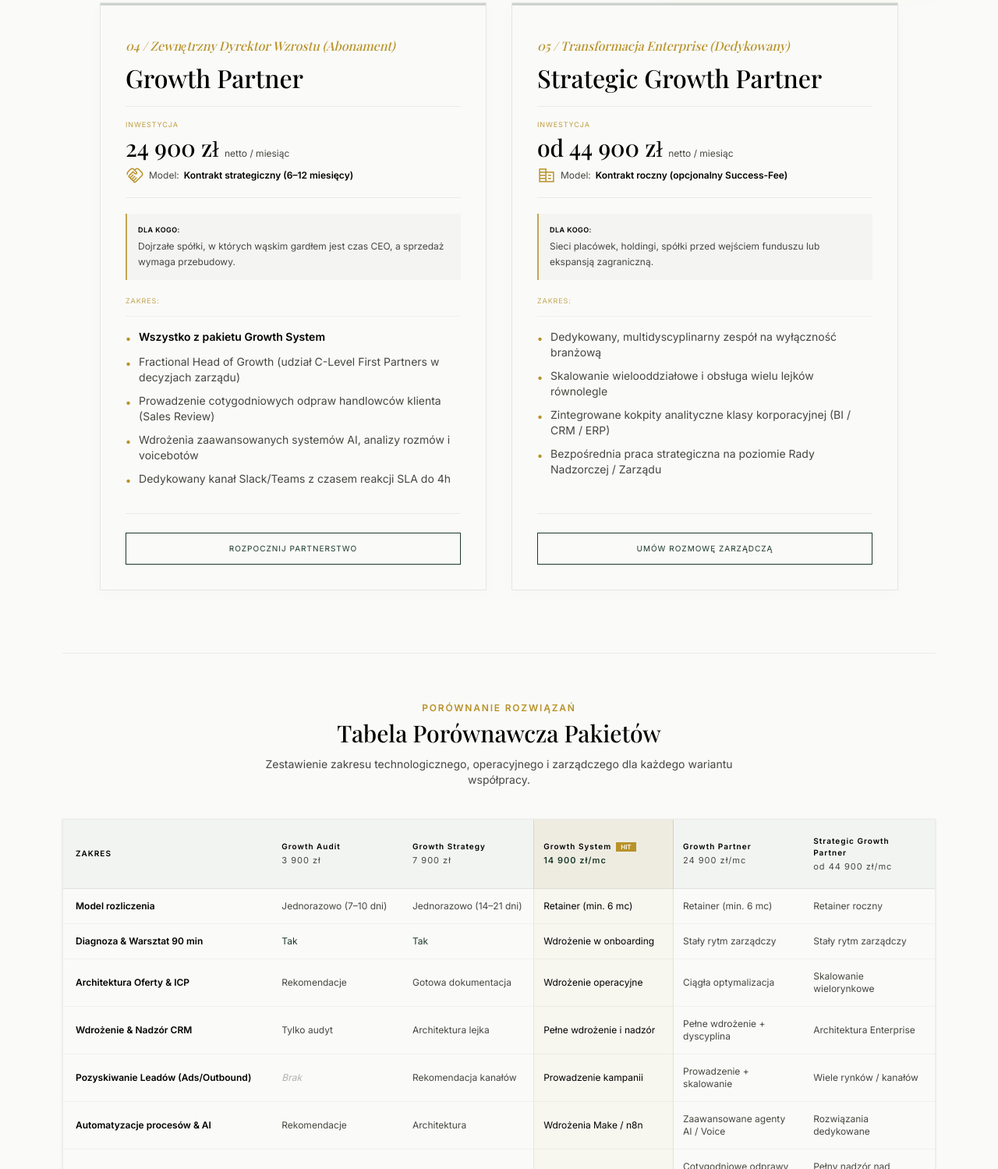
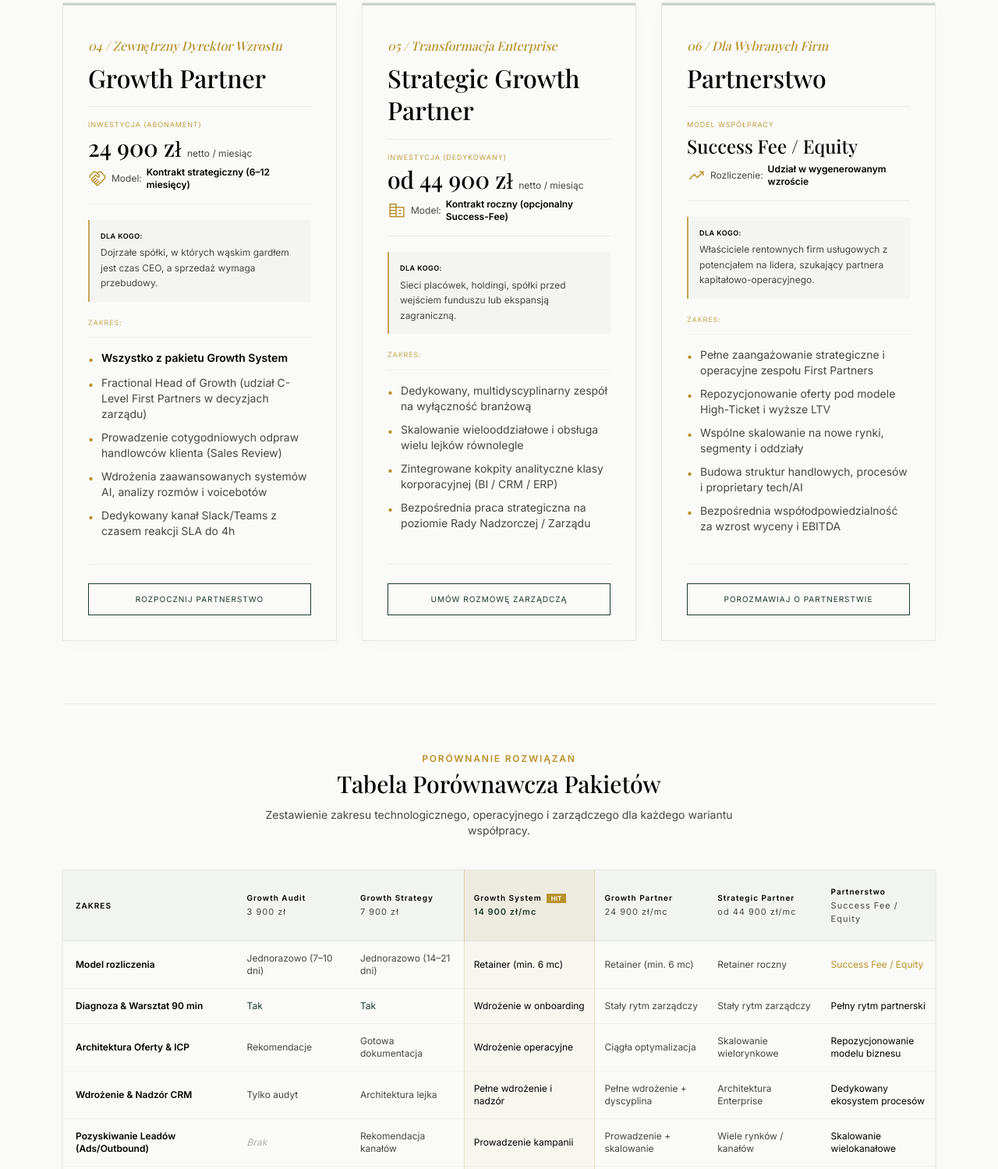
Before and after one commit to j4ck0b/martin-growth, a website: page index.html in a window 1280 px wide. Shown: the part 4206-5705 px from the top of the page at 78% size. Drawn offline with nearby package versions, Linux system fonts and the light colour scheme.

Commit message:
Dodanie pakietu Partnerstwo (Success Fee / Equity) do cennika i tabeli porównawczej

```diff
--- a/index.html
+++ b/index.html
@@ -144,6 +144,15 @@
             },
             "price": "44900",
             "priceCurrency": "PLN"
+          },
+          {
+            "@type": "Offer",
+            "itemOffered": {
+              "@type": "Service",
+              "name": "Partnerstwo",
+              "description": "Długoterminowe partnerstwo operacyjno-kapitałowe w modelu Success Fee, Revenue Share lub Equity dla wyselekcjonowanych firm o wysokim potencjale marżowości.",
+              "url": "https://www.firstpartners.pl/partnerstwo"
+            }
           }
         ]
       }
@@ -804,19 +813,19 @@ UMÓW ROZMOWĘ
     </div>
   </div>
 
-  <!-- Row 2: 2 Advanced Partnership Models (Growth Partner, Strategic Growth Partner) -->
-  <div class="grid grid-cols-1 md:grid-cols-2 gap-gutter items-stretch max-w-5xl mx-auto mb-16">
+  <!-- Row 2: 3 Advanced Partnership Models (Growth Partner, Strategic Growth Partner, Partnerstwo) -->
+  <div class="grid grid-cols-1 md:grid-cols-2 lg:grid-cols-3 gap-gutter items-stretch mb-16">
     <!-- Card 4: Growth Partner -->
     <div class="border-[0.5px] border-outline-variant/40 rounded-none flex flex-col justify-between hover:bg-brand-forest/[0.02] hover:border-brand-gold/80 transition-all duration-300 group bg-brand-warm-white shadow-[0_4px_20px_rgba(28,58,42,0.02)] hover:shadow-[0_8px_30px_rgba(28,58,42,0.06)] overflow-hidden">
       <!-- Top decorative accent line -->
       <div class="h-[3px] w-full bg-brand-forest/20 group-hover:bg-brand-gold transition-colors duration-300"></div>
       <div class="p-8 pt-10 flex-1 flex flex-col justify-between">
         <div>
-          <span class="font-serif italic text-brand-gold text-base block mb-2 transition-colors">04 / Zewnętrzny Dyrektor Wzrostu (Abonament)</span>
+          <span class="font-serif italic text-brand-gold text-base block mb-2 transition-colors">04 / Zewnętrzny Dyrektor Wzrostu</span>
           <h3 class="font-headline-md text-headline-md text-primary mb-4">Growth Partner</h3>
 
           <div class="border-y-[0.5px] border-outline-variant/30 py-4 my-4">
-            <span class="font-label-caps text-[9px] tracking-widest text-brand-gold/90 block mb-1">INWESTYCJA</span>
+            <span class="font-label-caps text-[9px] tracking-widest text-brand-gold/90 block mb-1">INWESTYCJA (ABONAMENT)</span>
             <p class="font-headline-md text-2xl lg:text-3xl text-primary font-medium">24 900 zł <span class="text-xs font-body-md text-on-surface-variant font-normal">netto / miesiąc</span></p>
             <p class="text-xs text-on-surface-variant mt-1.5 flex items-center gap-1.5 font-body-md">
               <span class="material-symbols-outlined text-sm text-brand-gold">handshake</span>
@@ -866,11 +875,11 @@ UMÓW ROZMOWĘ
       <div class="h-[3px] w-full bg-brand-forest/20 group-hover:bg-brand-gold transition-colors duration-300"></div>
       <div class="p-8 pt-10 flex-1 flex flex-col justify-between">
         <div>
-          <span class="font-serif italic text-brand-gold text-base block mb-2 transition-colors">05 / Transformacja Enterprise (Dedykowany)</span>
+          <span class="font-serif italic text-brand-gold text-base block mb-2 transition-colors">05 / Transformacja Enterprise</span>
           <h3 class="font-headline-md text-headline-md text-primary mb-4">Strategic Growth Partner</h3>
 
           <div class="border-y-[0.5px] border-outline-variant/30 py-4 my-4">
-            <span class="font-label-caps text-[9px] tracking-widest text-brand-gold/90 block mb-1">INWESTYCJA</span>
+            <span class="font-label-caps text-[9px] tracking-widest text-brand-gold/90 block mb-1">INWESTYCJA (DEDYKOWANY)</span>
             <p class="font-headline-md text-2xl lg:text-3xl text-primary font-medium">od 44 900 zł <span class="text-xs font-body-md text-on-surface-variant font-normal">netto / miesiąc</span></p>
             <p class="text-xs text-on-surface-variant mt-1.5 flex items-center gap-1.5 font-body-md">
               <span class="material-symbols-outlined text-sm text-brand-gold">corporate_fare</span>
@@ -909,6 +918,60 @@ UMÓW ROZMOWĘ
         </div>
       </div>
     </div>
+
+    <!-- Card 6: Partnerstwo Operacyjno-Kapitałowe -->
+    <div class="border-[0.5px] border-outline-variant/40 rounded-none flex flex-col justify-between hover:bg-brand-forest/[0.02] hover:border-brand-gold/80 transition-all duration-300 group bg-brand-warm-white shadow-[0_4px_20px_rgba(28,58,42,0.02)] hover:shadow-[0_8px_30px_rgba(28,58,42,0.06)] overflow-hidden">
+      <!-- Top decorative accent line -->
+      <div class="h-[3px] w-full bg-brand-forest/20 group-hover:bg-brand-gold transition-colors duration-300"></div>
+      <div class="p-8 pt-10 flex-1 flex flex-col justify-between">
+        <div>
+          <span class="font-serif italic text-brand-gold text-base block mb-2 transition-colors">06 / Dla Wybranych Firm</span>
+          <h3 class="font-headline-md text-headline-md text-primary mb-4">Partnerstwo</h3>
+
+          <div class="border-y-[0.5px] border-outline-variant/30 py-4 my-4">
+            <span class="font-label-caps text-[9px] tracking-widest text-brand-gold/90 block mb-1">MODEL WSPÓŁPRACY</span>
+            <p class="font-headline-md text-xl lg:text-2xl text-primary font-medium">Success Fee / Equity</p>
+            <p class="text-xs text-on-surface-variant mt-1.5 flex items-center gap-1.5 font-body-md">
+              <span class="material-symbols-outlined text-sm text-brand-gold">trending_up</span>
+              Rozliczenie: <strong class="font-semibold text-primary">Udział w wygenerowanym wzroście</strong>
+            </p>
+          </div>
+
+          <!-- Dla kogo -->
+          <div class="bg-brand-forest/[0.025] border-l-2 border-brand-gold/80 p-3.5 my-5 text-xs text-on-surface-variant leading-relaxed font-body-md">
+            <span class="font-label-caps text-[9px] tracking-wider text-primary font-semibold block mb-1">DLA KOGO:</span>
+            Właściciele rentownych firm usługowych z potencjałem na lidera, szukający partnera kapitałowo-operacyjnego.
+          </div>
+
+          <span class="font-label-caps text-[9px] tracking-widest text-brand-gold/80 block mb-3 uppercase">ZAKRES:</span>
+          <ul class="space-y-2.5 mb-8 border-t-[0.5px] border-outline-variant/20 pt-4 text-xs md:text-sm text-on-surface-variant font-body-md">
+            <li class="flex items-start gap-2.5">
+              <span class="text-brand-gold select-none font-bold mt-0.5">•</span>
+              <span>Pełne zaangażowanie strategiczne i operacyjne zespołu First Partners</span>
+            </li>
+            <li class="flex items-start gap-2.5">
+              <span class="text-brand-gold select-none font-bold mt-0.5">•</span>
+              <span>Repozycjonowanie oferty pod modele High-Ticket i wyższe LTV</span>
+            </li>
+            <li class="flex items-start gap-2.5">
+              <span class="text-brand-gold select-none font-bold mt-0.5">•</span>
+              <span>Wspólne skalowanie na nowe rynki, segmenty i oddziały</span>
+            </li>
+            <li class="flex items-start gap-2.5">
+              <span class="text-brand-gold select-none font-bold mt-0.5">•</span>
+              <span>Budowa struktur handlowych, procesów i proprietary tech/AI</span>
+            </li>
+            <li class="flex items-start gap-2.5">
+              <span class="text-brand-gold select-none font-bold mt-0.5">•</span>
+              <span>Bezpośrednia współodpowiedzialność za wzrost wyceny i EBITDA</span>
+            </li>
+          </ul>
+        </div>
+        <div class="border-t-[0.5px] border-outline-variant/30 pt-6 mt-auto">
+          <a href="/partnerstwo" class="border-[0.5px] border-brand-forest hover:bg-brand-forest hover:text-[#FAFAF8] text-brand-forest text-center py-3 px-4 font-label-caps text-[10px] tracking-widest transition-all duration-300 block">POROZMAWIAJ O PARTNERSTWIE</a>
+        </div>
+      </div>
+    </div>
   </div>
 
   <!-- Tabela Porównawcza (Feature Comparison Table) -->
@@ -926,32 +989,36 @@ UMÓW ROZMOWĘ
     </div>
 
     <div class="overflow-x-auto border border-outline-variant/30 bg-brand-warm-white shadow-sm">
-      <table class="w-full text-left border-collapse min-w-[920px]">
+      <table class="w-full text-left border-collapse min-w-[1050px]">
         <thead>
           <tr class="border-b border-outline-variant/40 bg-brand-forest/[0.03]">
-            <th class="py-5 px-4 font-label-caps text-[10px] tracking-widest text-primary w-[24%]">ZAKRES</th>
-            <th class="py-5 px-3 font-label-caps text-[10px] tracking-widest text-primary w-[15%]">
+            <th class="py-5 px-4 font-label-caps text-[10px] tracking-widest text-primary w-[20%]">ZAKRES</th>
+            <th class="py-5 px-3 font-label-caps text-[10px] tracking-widest text-primary w-[13%]">
               <span class="block text-primary font-bold">Growth Audit</span>
               <span class="font-normal text-[11px] text-on-surface-variant normal-case block mt-0.5">3 900 zł</span>
             </th>
-            <th class="py-5 px-3 font-label-caps text-[10px] tracking-widest text-primary w-[15%]">
+            <th class="py-5 px-3 font-label-caps text-[10px] tracking-widest text-primary w-[13%]">
               <span class="block text-primary font-bold">Growth Strategy</span>
               <span class="font-normal text-[11px] text-on-surface-variant normal-case block mt-0.5">7 900 zł</span>
             </th>
-            <th class="py-5 px-3 font-label-caps text-[10px] tracking-widest text-primary w-[16%] bg-brand-gold/[0.08] border-x border-brand-gold/30">
+            <th class="py-5 px-3 font-label-caps text-[10px] tracking-widest text-primary w-[15%] bg-brand-gold/[0.08] border-x border-brand-gold/30">
               <div class="flex items-center gap-1.5">
                 <span class="text-primary font-bold">Growth System</span>
                 <span class="bg-brand-gold text-white text-[8px] px-1.5 py-0.2 tracking-normal uppercase font-semibold">HIT</span>
               </div>
               <span class="font-bold text-[11px] text-brand-forest normal-case block mt-0.5">14 900 zł/mc</span>
             </th>
-            <th class="py-5 px-3 font-label-caps text-[10px] tracking-widest text-primary w-[15%]">
+            <th class="py-5 px-3 font-label-caps text-[10px] tracking-widest text-primary w-[13%]">
               <span class="block text-primary font-bold">Growth Partner</span>
               <span class="font-normal text-[11px] text-on-surface-variant normal-case block mt-0.5">24 900 zł/mc</span>
             </th>
-            <th class="py-5 px-3 font-label-caps text-[10px] tracking-widest text-primary w-[15%]">
-              <span class="block text-primary font-bold">Strategic Growth Partner</span>
+            <th class="py-5 px-3 font-label-caps text-[10px] tracking-widest text-primary w-[13%]">
+              <span class="block text-primary font-bold">Strategic Partner</span>
               <span class="font-normal text-[11px] text-on-surface-variant normal-case block mt-0.5">od 44 900 zł/mc</span>
+            </th>
+            <th class="py-5 px-3 font-label-caps text-[10px] tracking-widest text-primary w-[13%]">
+              <span class="block text-primary font-bold">Partnerstwo</span>
+              <span class="font-normal text-[11px] text-on-surface-variant normal-case block mt-0.5">Success Fee / Equity</span>
             </th>
           </tr>
         </thead>
@@ -964,6 +1031,7 @@ UMÓW ROZMOWĘ
             <td class="py-3.5 px-3 font-medium text-primary bg-brand-gold/[0.04] border-x border-brand-gold/20">Retainer (min. 6 mc)</td>
             <td class="py-3.5 px-3">Retainer (min. 6 mc)</td>
             <td class="py-3.5 px-3">Retainer roczny</td>
+            <td class="py-3.5 px-3 font-medium text-brand-gold">Success Fee / Equity</td>
           </tr>
           <!-- 2. Diagnoza & Warsztat 90 min -->
           <tr class="hover:bg-brand-forest/[0.015] transition-colors">
@@ -973,6 +1041,7 @@ UMÓW ROZMOWĘ
             <td class="py-3.5 px-3 bg-brand-gold/[0.04] border-x border-brand-gold/20 font-medium text-primary">Wdrożenie w onboarding</td>
             <td class="py-3.5 px-3">Stały rytm zarządczy</td>
             <td class="py-3.5 px-3">Stały rytm zarządczy</td>
+            <td class="py-3.5 px-3 font-medium text-primary">Pełny rytm partnerski</td>
           </tr>
           <!-- 3. Architektura Oferty & ICP -->
           <tr class="hover:bg-brand-forest/[0.015] transition-colors">
@@ -982,6 +1051,7 @@ UMÓW ROZMOWĘ
             <td class="py-3.5 px-3 bg-brand-gold/[0.04] border-x border-brand-gold/20 font-medium text-primary">Wdrożenie operacyjne</td>
             <td class="py-3.5 px-3">Ciągła optymalizacja</td>
             <td class="py-3.5 px-3">Skalowanie wielorynkowe</td>
+            <td class="py-3.5 px-3 font-medium text-primary">Repozycjonowanie modelu biznesu</td>
           </tr>
           <!-- 4. Wdrożenie & Nadzór CRM -->
           <tr class="hover:bg-brand-forest/[0.015] transition-colors">
@@ -991,6 +1061,7 @@ UMÓW ROZMOWĘ
             <td class="py-3.5 px-3 bg-brand-gold/[0.04] border-x border-brand-gold/20 font-medium text-primary">Pełne wdrożenie i nadzór</td>
             <td class="py-3.5 px-3">Pełne wdrożenie + dyscyplina</td>
             <td class="py-3.5 px-3">Architektura Enterprise</td>
+            <td class="py-3.5 px-3 font-medium text-primary">Dedykowany ekosystem procesów</td>
           </tr>
           <!-- 5. Pozyskiwanie Leadów (Ads/Outbound) -->
           <tr class="hover:bg-brand-forest/[0.015] transition-colors">
@@ -1000,6 +1071,7 @@ UMÓW ROZMOWĘ
             <td class="py-3.5 px-3 bg-brand-gold/[0.04] border-x border-brand-gold/20 font-medium text-primary">Prowadzenie kampanii</td>
             <td class="py-3.5 px-3">Prowadzenie + skalowanie</td>
             <td class="py-3.5 px-3">Wiele rynków / kanałów</td>
+            <td class="py-3.5 px-3 font-medium text-primary">Skalowanie wielokanałowe</td>
           </tr>
           <!-- 6. Automatyzacje procesów & AI -->
           <tr class="hover:bg-brand-forest/[0.015] transition-colors">
@@ -1009,6 +1081,7 @@ UMÓW ROZMOWĘ
             <td class="py-3.5 px-3 bg-brand-gold/[0.04] border-x border-brand-gold/20 font-medium text-primary">Wdrożenia Make / n8n</td>
             <td class="py-3.5 px-3">Zaawansowane agenty AI / Voice</td>
             <td class="py-3.5 px-3">Rozwiązania dedykowane</td>
+            <td class="py-3.5 px-3 font-medium text-primary">Proprietary AI &amp; Tech</td>
           </tr>
           <!-- 7. Zarządzanie handlowcami klienta -->
           <tr class="hover:bg-brand-forest/[0.015] transition-colors">
@@ -1018,6 +1091,7 @@ UMÓW ROZMOWĘ
             <td class="py-3.5 px-3 bg-brand-gold/[0.04] border-x border-brand-gold/20 font-medium text-primary">Szablony</td>
             <td class="py-3.5 px-3">Cotygodniowe odprawy zespołu</td>
             <td class="py-3.5 px-3">Pełny nadzór nad strukturą</td>
+            <td class="py-3.5 px-3 font-medium text-primary">Budowa i nadzór nad strukturą</td>
           </tr>
           <!-- 8. Fractional Head of Growth (C-Level) -->
           <tr class="hover:bg-brand-forest/[0.015] transition-colors">
@@ -1027,6 +1101,7 @@ UMÓW ROZMOWĘ
             <td class="py-3.5 px-3 bg-brand-gold/[0.04] border-x border-brand-gold/20 font-medium text-primary">Wsparcie operacyjne</td>
             <td class="py-3.5 px-3">Praca bezpośrednio z CEO</td>
             <td class="py-3.5 px-3">Dedykowany zespół na wyłączność</td>
+            <td class="py-3.5 px-3 font-medium text-primary">Partner biznesowy / Zarząd</td>
           </tr>
           <!-- 9. Dedykowany kanał Slack (SLA) -->
           <tr class="hover:bg-brand-forest/[0.015] transition-colors">
@@ -1036,6 +1111,7 @@ UMÓW ROZMOWĘ
             <td class="py-3.5 px-3 bg-brand-gold/[0.04] border-x border-brand-gold/20 font-medium text-primary">Opcjonalnie</td>
             <td class="py-3.5 px-3 text-brand-forest font-medium">Tak (SLA 4h)</td>
             <td class="py-3.5 px-3 font-medium text-brand-gold">Dedykowany kanał VIP</td>
+            <td class="py-3.5 px-3 font-medium text-brand-forest">Dedykowany kanał VIP (&lt;2h)</td>
           </tr>
         </tbody>
       </table>
--- a/llms.txt
+++ b/llms.txt
@@ -9,6 +9,7 @@ First Partners to butikowa firma doradztwa operacyjnego specjalizująca się w s
 - **03 / Growth System** (https://www.firstpartners.pl/growth-system): Pełny Silnik Wzrostu (Abonament - Polecany). Wdrożenie i stały nadzór nad CRM (Pipedrive / HubSpot), kampanie Lead Gen (Ads / Outbound B2B), automatyzacje Make / n8n i agenci AI, dedykowany Account Manager, cotygodniowe statusy oraz comiesięczny Dashboard KPI. Inwestycja: 14 900 zł netto / miesiąc (Retainer miesięczny, min. 6 miesięcy).
 - **04 / Growth Partner** (https://www.firstpartners.pl/#wspolpraca): Zewnętrzny Dyrektor Wzrostu (Abonament). Wszystko z Growth System + Fractional Head of Growth (udział C-Level First Partners w decyzjach zarządu), cotygodniowe odprawy handlowców klienta (Sales Review), zaawansowane systemy AI / voiceboty oraz dedykowany kanał Slack/Teams z SLA 4h. Inwestycja: 24 900 zł netto / miesiąc (Kontrakt strategiczny, 6–12 miesięcy).
 - **05 / Strategic Growth Partner** (https://www.firstpartners.pl/#wspolpraca): Transformacja Enterprise (Dedykowany). Dedykowany, multidyscyplinarny zespół na wyłączność branżową, skalowanie wielooddziałowe i obsługa wielu lejków równolegle, zintegrowane kokpity korporacyjne BI/CRM/ERP oraz bezpośrednia praca strategiczna z Radą Nadzorczą / Zarządem. Inwestycja: od 44 900 zł netto / miesiąc (Kontrakt roczny, opcjonalny komponent Success-Fee).
+- **06 / Partnerstwo** (https://www.firstpartners.pl/partnerstwo): Model Hybrydowy / Equity (Dla Wybranych Firm). Pełne zaangażowanie strategiczno-operacyjne, repozycjonowanie pod High-Ticket i maksymalizację LTV, skalowanie na nowe rynki, budowa struktur i proprietary tech/AI oraz współodpowiedzialność za wzrost EBITDA i wyceny firmy. Rozliczenie: Success Fee / Revenue Share / Equity.
 
 ## Target Industries
 
```
